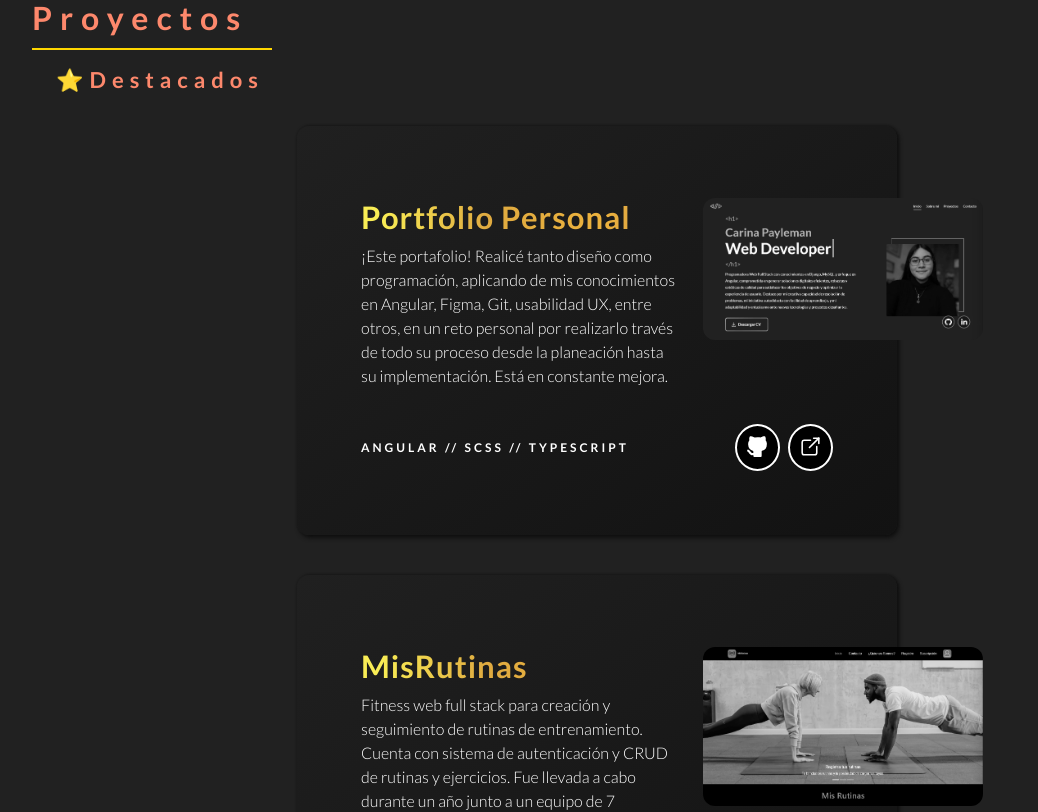
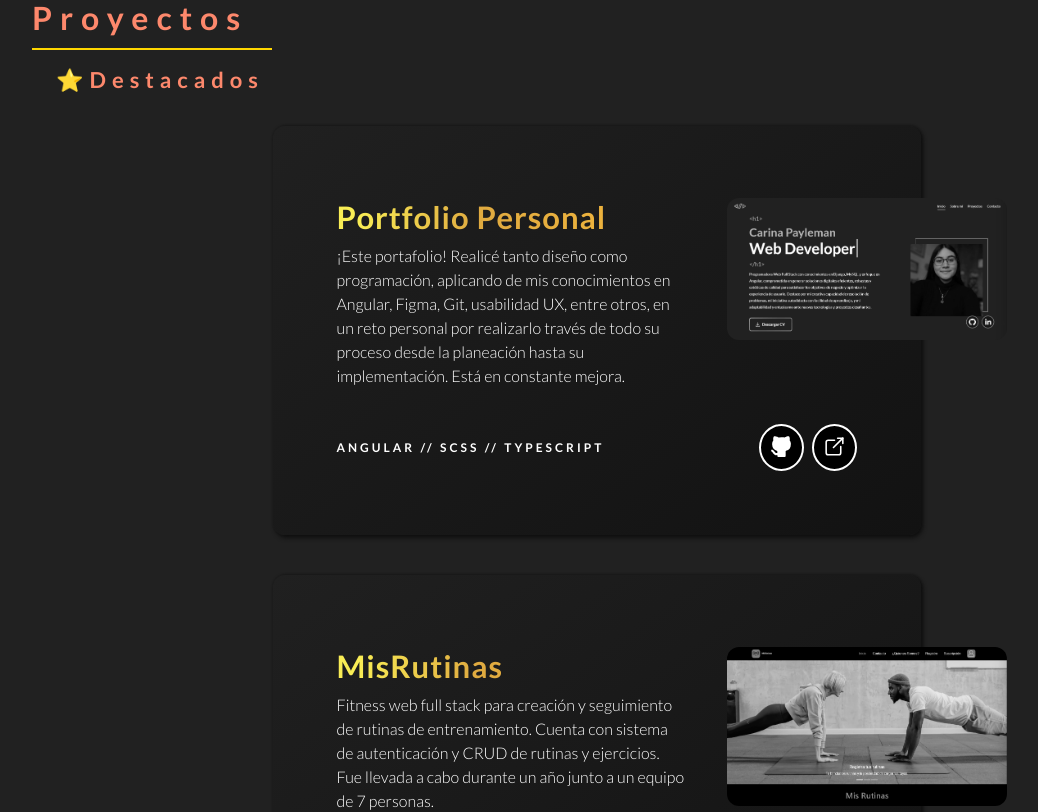
Before and after one commit to PaylemanC/portfolio, an Angular app: page / in a window 1280 px wide. Shown: the part 2280-3092 px from the top of the page, without its empty margins (0-1038 px from the left). Built offline with nearby package versions, Linux system fonts and the light colour scheme.

Commit message:
Añade aria-labels y target blank para <a>

```diff
--- a/src/app/projects/components/card-project/card-project.component.html
+++ b/src/app/projects/components/card-project/card-project.component.html
@@ -2,8 +2,8 @@
   <div class="card-project">
     <div class="card-project__content">
       <div class="card-project__img">
-        <a [href]="project.deploy !== '' ? project.deploy : project.github">
-          <img [src]="project.img" alt="Screenshot de {{project.title}}" loading="lazy">
+        <a [href]="project.deploy !== '' ? project.deploy : project.github" target="_blank" aria-label="Link a repositorio del proyecto en GitHub">
+          <img [src]="project.img" alt="Screenshot de {{project.title}}">
         </a>
       </div>
       <div class="card-project__text">
@@ -17,7 +17,7 @@
       </div>
       <div class="card-project__info-links">
         <div class="link github">
-          <a [href]="project.github">
+          <a [href]="project.github" target="_blank" aria-label="Link a repositorio del proyecto en GitHub">
             <svg xmlns="http://www.w3.org/2000/svg" class="icon icon-tabler icon-tabler-brand-github-filled" width="25" height="25" viewBox="0 0 24 24" stroke-width="1.5" stroke="#ffffff" fill="none" stroke-linecap="round" stroke-linejoin="round">
               <path stroke="none" d="M0 0h24v24H0z" fill="none"/>
               <path d="M5.315 2.1c.791 -.113 1.9 .145 3.333 .966l.272 .161l.16 .1l.397 -.083a13.3 13.3 0 0 1 4.59 -.08l.456 .08l.396 .083l.161 -.1c1.385 -.84 2.487 -1.17 3.322 -1.148l.164 .008l.147 .017l.076 .014l.05 .011l.144 .047a1 1 0 0 1 .53 .514a5.2 5.2 0 0 1 .397 2.91l-.047 .267l-.046 .196l.123 .163c.574 .795 .93 1.728 1.03 2.707l.023 .295l.007 .272c0 3.855 -1.659 5.883 -4.644 6.68l-.245 .061l-.132 .029l.014 .161l.008 .157l.004 .365l-.002 .213l-.003 3.834a1 1 0 0 1 -.883 .993l-.117 .007h-6a1 1 0 0 1 -.993 -.883l-.007 -.117v-.734c-1.818 .26 -3.03 -.424 -4.11 -1.878l-.535 -.766c-.28 -.396 -.455 -.579 -.589 -.644l-.048 -.019a1 1 0 0 1 .564 -1.918c.642 .188 1.074 .568 1.57 1.239l.538 .769c.76 1.079 1.36 1.459 2.609 1.191l.001 -.678l-.018 -.168a5.03 5.03 0 0 1 -.021 -.824l.017 -.185l.019 -.12l-.108 -.024c-2.976 -.71 -4.703 -2.573 -4.875 -6.139l-.01 -.31l-.004 -.292a5.6 5.6 0 0 1 .908 -3.051l.152 -.222l.122 -.163l-.045 -.196a5.2 5.2 0 0 1 .145 -2.642l.1 -.282l.106 -.253a1 1 0 0 1 .529 -.514l.144 -.047l.154 -.03z" stroke-width="0" fill="currentColor" />
@@ -25,7 +25,7 @@
           </a>
         </div>
         <div class="link deploy" *ngIf="project.deploy !== ''">
-          <a [href]="project.deploy">
+          <a [href]="project.deploy" target="_blank" aria-label="Link al deploy web del proyecto">
             <svg xmlns="http://www.w3.org/2000/svg" class="icon icon-tabler icon-tabler-external-link" width="25" height="25" viewBox="0 0 24 24" stroke-width="1.5" stroke="#ffffff" fill="none" stroke-linecap="round" stroke-linejoin="round">
               <path stroke="none" d="M0 0h24v24H0z" fill="none"/>
               <path d="M12 6h-6a2 2 0 0 0 -2 2v10a2 2 0 0 0 2 2h10a2 2 0 0 0 2 -2v-6" />
--- a/src/app/projects/components/card-project/card-project.component.scss
+++ b/src/app/projects/components/card-project/card-project.component.scss
@@ -1,22 +1,21 @@
 @import '../../../app.component.scss';
 
 .card-project__container {
-  width: 686px;
+  width: 735px;
 }
 .card-project {
   padding: 64px;
-  border-radius: 8px;
   border-radius: 12px;
   background: linear-gradient(145deg, #202020, #121212);
   // background: grey;
   box-shadow: 2px 3px 4px #101010, 1px 0 3px #121212;
   transition: box-shadow 1s;
-  max-width: 600px;
+  max-width: 648px;
   position: relative;
   img {
     border-radius: 12px;
-    // width: 100%;
     width: 280px;
+    height: auto;
     filter: grayscale(1);
     transition: filter .5s, transform .3s;
   }
```
